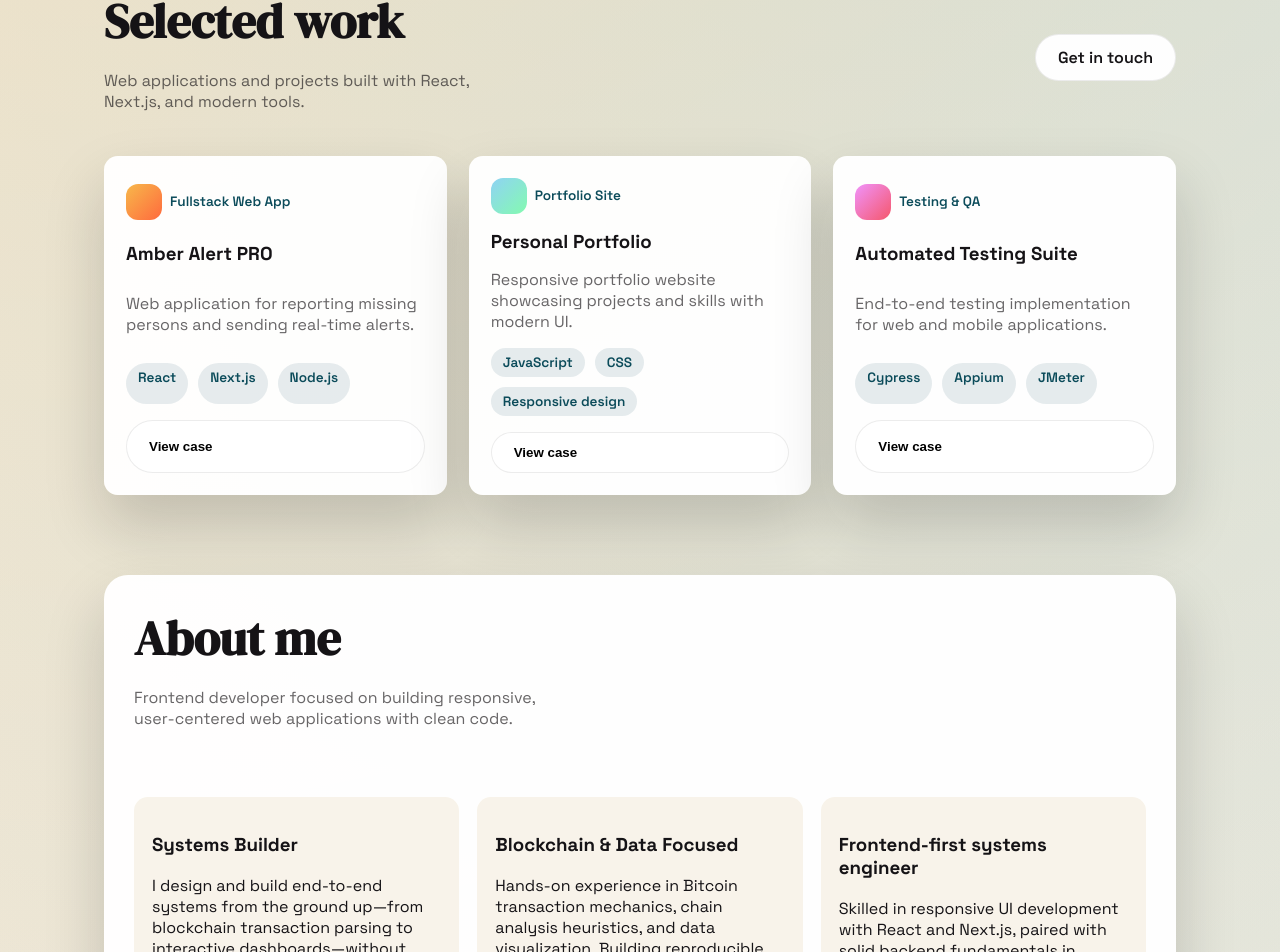
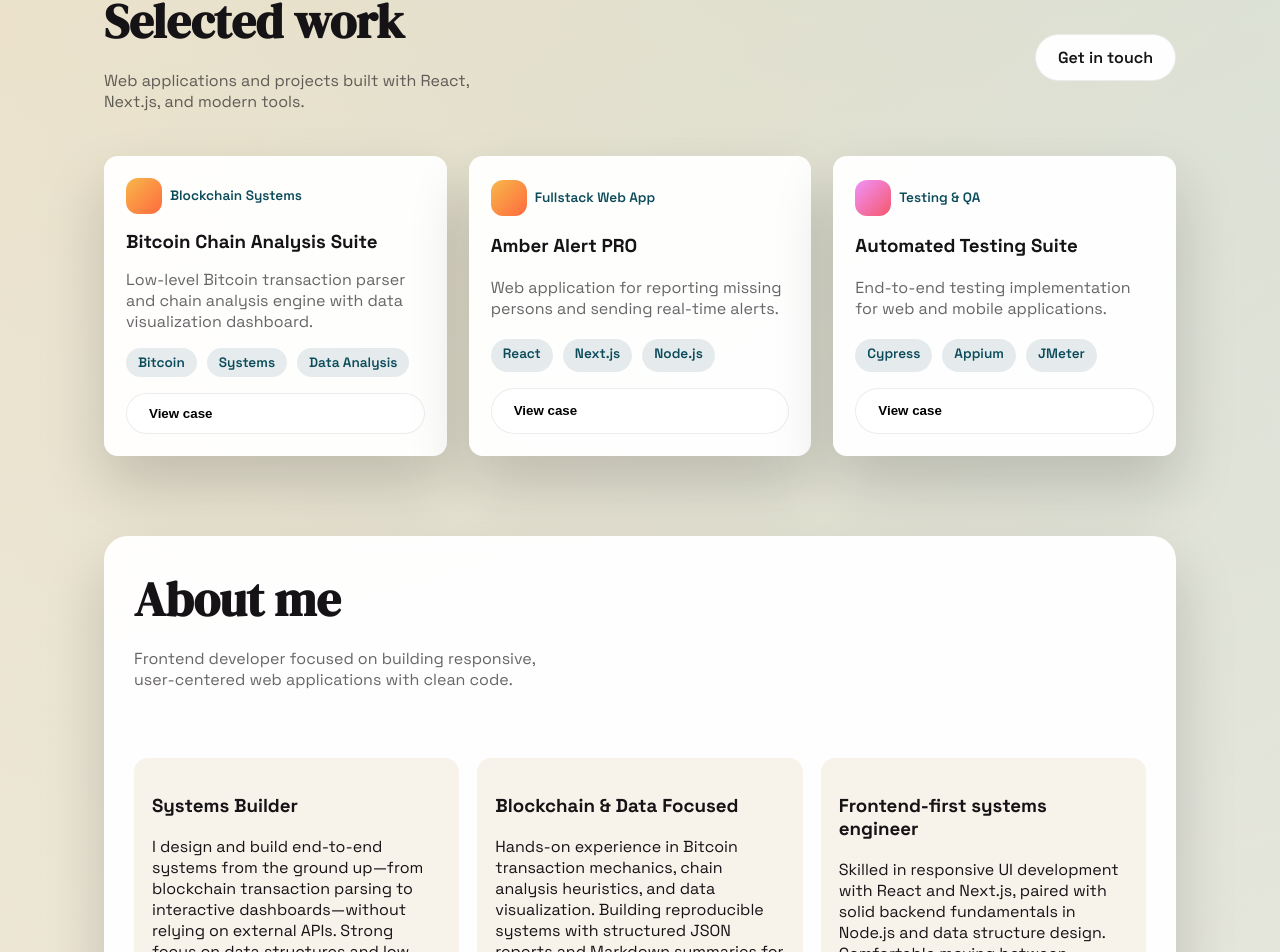
Before and after one commit to Bluuefanatic/my-portfolio, a React (Vite) app in the folder frontend/: page / in a window 1280 px wide. Shown: the part 923-1875 px from the top of the page. Built offline with nearby package versions, Linux system fonts and the light colour scheme.

Commit message:
add Bitcoin Chain Analysis Suite project with detailed description and highlights

```diff
--- a/frontend/src/data/projects.js
+++ b/frontend/src/data/projects.js
@@ -1,6 +1,19 @@
 export const projects = [
     {
         id: 1,
+        tag: 'Blockchain Systems',
+        tagClass: '',
+        title: 'Bitcoin Chain Analysis Suite',
+        description: 'Low-level Bitcoin transaction parser and chain analysis engine with data visualization dashboard.',
+        pills: ['Bitcoin', 'Systems', 'Data Analysis'],
+        summary: 'Built a Bitcoin transaction parser to decode raw blockchain data from blk.dat, rev.dat, and xor.dat files without external APIs. Implemented PSBT builder and chain analysis engine with heuristics.',
+        role: 'Backend & Systems Engineer',
+        duration: '1 month',
+        impact: 'Processed multi-block datasets with transaction classification (payments, CoinJoins, consolidations) and reproducible analysis reports.',
+        highlights: ['Raw blockchain parsing', 'PSBT transaction builder', 'CoinJoin detection heuristics', 'Fee validation (vsize, witness)', 'Interactive web dashboard', 'JSON + Markdown reports'],
+    },
+    {
+        id: 2,
         tag: 'Fullstack Web App',
         tagClass: '',
         title: 'Amber Alert PRO',
@@ -11,19 +24,6 @@ export const projects = [
         duration: '3 months',
         impact: 'Reduced input errors by 20% with Formik validation and improved UI consistency.',
         highlights: ['React components', 'Formik validation', 'Google Maps API', 'Firebase Auth', 'Tailwind CSS'],
-    },
-    {
-        id: 2,
-        tag: 'Portfolio Site',
-        tagClass: 'gradient-blue-green',
-        title: 'Personal Portfolio',
-        description: 'Responsive portfolio website showcasing projects and skills with modern UI.',
-        pills: ['JavaScript', 'CSS', 'Responsive design'],
-        summary: 'Built a fully responsive portfolio website with smooth animations and interactive UI components.',
-        role: 'Frontend Developer',
-        duration: '2 weeks',
-        impact: 'Clean, maintainable codebase with professional presentation.',
-        highlights: ['Vanilla JavaScript', 'CSS animations', 'Form validation', 'Responsive grid'],
     },
     {
         id: 3,
```
